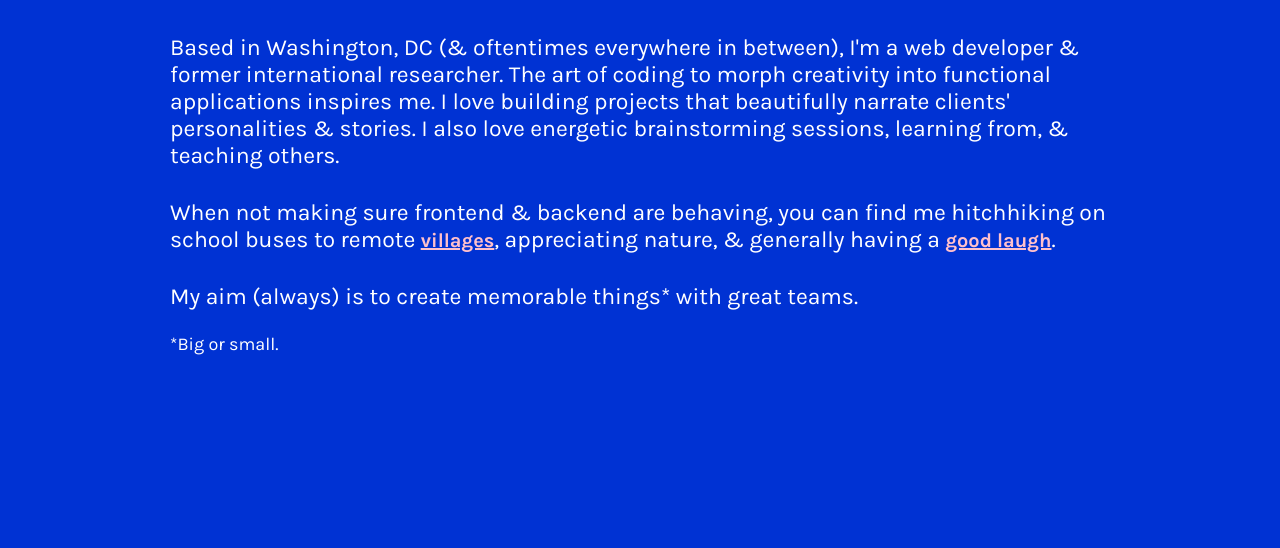
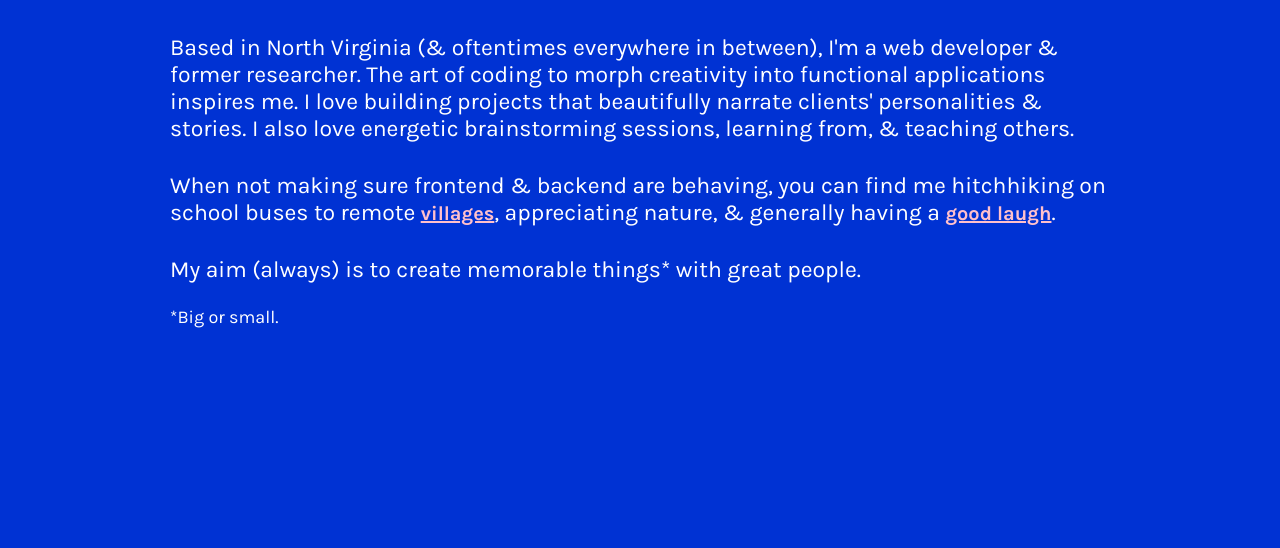
Before and after one commit to olaassem/ola-portfolio, a plain HTML site: page index.html in a window 1280 px wide. Shown: the part 252-800 px from the top of the page. Drawn offline with nearby package versions, Linux system fonts and the light colour scheme; a web font is replaced by a local one.

Commit message:
intro changes

```diff
--- a/index.html
+++ b/index.html
@@ -61,13 +61,13 @@
 					<h1 class="greeting">Hi! I'm Ola.</h1>
 					<h2 class="headline">I build web applications.</h2>
 					<p class="bio">
-						Based in Washington, DC (& oftentimes everywhere in between), I'm a web developer & former international researcher. The art of coding to morph creativity into functional applications inspires me. I love building projects that beautifully narrate
+						Based in North Virginia (& oftentimes everywhere in between), I'm a web developer & former researcher. The art of coding to morph creativity into functional applications inspires me. I love building projects that beautifully narrate
 						clients' personalities & stories. I also love energetic brainstorming sessions, learning from, & teaching others.
 					</p>
 					<p class="bio"> When not making sure frontend & backend are behaving, you can find me hitchhiking on school buses to remote <a class="unesco" href="https://whc.unesco.org/en/list/" target="_blank">villages</a>, appreciating nature, & generally having a <a class="laugh"
 						  href="https://twitter.com/_youhadonejob1?lang=en" target="_blank">good laugh</a>.
 					</p>
-					<p class="goal"> My aim (always) is to create memorable things&#42; with great teams. </p>
+					<p class="goal"> My aim (always) is to create memorable things&#42; with great people. </p>
 					<p class="goalCont">&#42;Big or small.</p>
 				</div>
 			</div>
```
